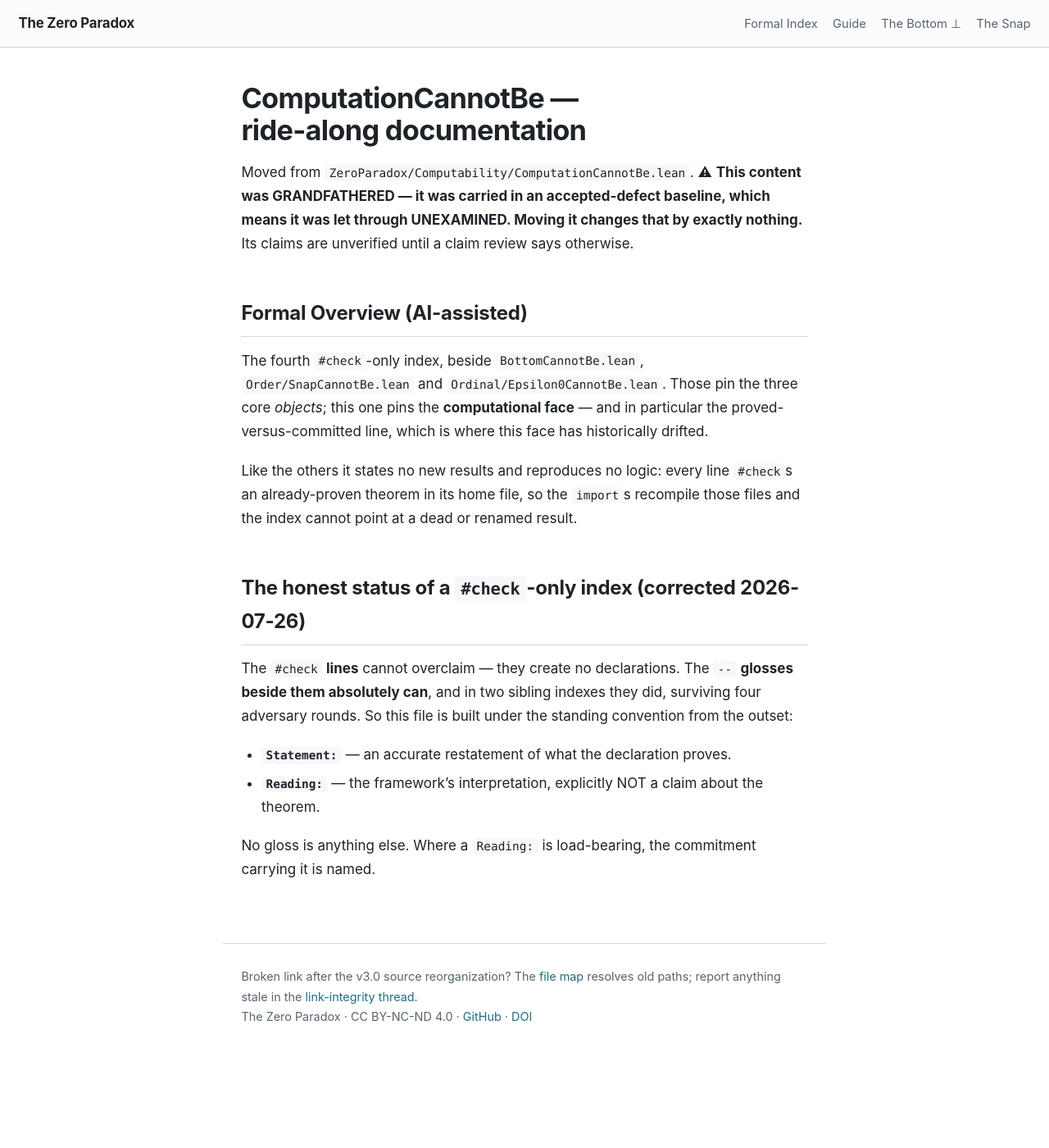
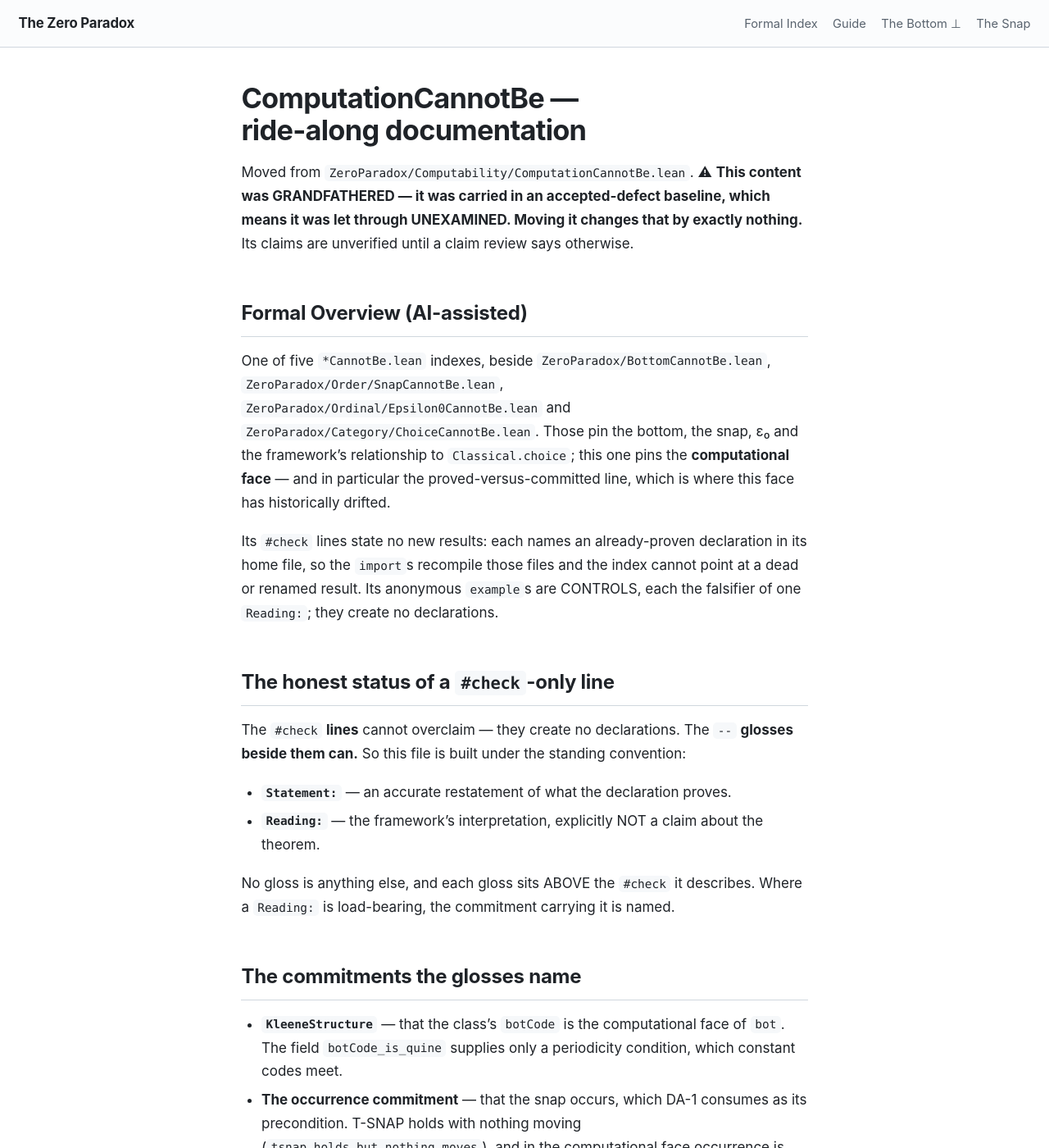
Before and after one commit to timbrigham/ZeroParadox, a Jekyll site: the page built from ZeroParadox/Computability/ComputationCannotBe.md, in a window 1280 px wide and 1400 px high. Shown: the whole window at 82% size. Built offline with Jekyll 4.4.1, drawn with Linux system fonts in a browser that asks for light colours; our own code applies the rules of GitHub Pages for plain Markdown files; some of the changed text lies outside the part shown.

Commit message:
ComputationCannotBe: revalidate every gloss against its elaborated type
Every #check was elaborated (lake env lean) and its gloss compared with the type.
Glosses now sit ABOVE their #check, the placement check_prose reads; below-placement had
paired each gloss with the next line.

Gloss corrections:
- t_comp proves IsQuineAtom q <-> (q = bot AND join identity), not a three-way
  equivalence; da2_bottom_characterization supplies the other leg.
- quine_exists_yet_rice: undecidability is of C over all codes, not membership at the
  fixed point. rice_face_has_bottom: Statement restated as its type.
- da1_closed_concrete: self-execution is DA-1's claim, whose precondition is the
  occurrence commitment; KleeneStructure adds only botCode naming bot. Index
  KleeneStructure.botCode_is_quine: no field relates botCode to bot.
- not_halted_is_stepping_head / forcing_needs_the_binary_split / no_unstarted_state:
  "stepping" includes stepping to itself, so no change of state is supplied.
- machine_snap_impossible: DA-2 is the framework's answer, not the only exit; index
  execution_requires_branching.
- occurrence asymmetry: a resemblance to t_snap_irreversible, recursion-theoretic.
- constant codes meet the periodicity condition trivially, not vacuously.

Controls added as anonymous examples: every Code.const k is a computational quine; c0 is
a Quine atom of MachinePhase while a state sequence there never steps; MachinePhase carries
no SelfCopyRef map. New section IX indexes infinite_iff_exists_selfCopyRef with its scope
fence and no_selfCopyRef_of_finite. Header shortened under check_prose's cap; the
ride-along's stale claims (fourth #check-only index, "like the others") corrected.

Co-Authored-By: Claude Opus 5.5 (1M context) <noreply@anthropic.com>
Claude-Session: https://claude.ai/code/session_01M7PxaZmdYwacRczCRPuVWC

```diff
--- a/ZeroParadox/Computability/ComputationCannotBe.md
+++ b/ZeroParadox/Computability/ComputationCannotBe.md
@@ -4,23 +4,32 @@ Moved from `ZeroParadox/Computability/ComputationCannotBe.lean`. ⚠ **This cont
 
 ## Formal Overview (AI-assisted)
 
-The fourth `#check`-only index, beside `BottomCannotBe.lean`, `Order/SnapCannotBe.lean` and
-`Ordinal/Epsilon0CannotBe.lean`. Those pin the three core *objects*; this one pins the
-**computational face** — and in particular the proved-versus-committed line, which is where
-this face has historically drifted.
+One of five `*CannotBe.lean` indexes, beside `ZeroParadox/BottomCannotBe.lean`,
+`ZeroParadox/Order/SnapCannotBe.lean`, `ZeroParadox/Ordinal/Epsilon0CannotBe.lean` and
+`ZeroParadox/Category/ChoiceCannotBe.lean`. Those pin the bottom, the snap, ε₀ and the framework's
+relationship to `Classical.choice`; this one pins the **computational face** — and in particular the
+proved-versus-committed line, which is where this face has historically drifted.
 
-Like the others it states no new results and reproduces no logic: every line `#check`s an
-already-proven theorem in its home file, so the `import`s recompile those files and the index
-cannot point at a dead or renamed result.
+Its `#check` lines state no new results: each names an already-proven declaration in its home file,
+so the `import`s recompile those files and the index cannot point at a dead or renamed result. Its
+anonymous `example`s are CONTROLS, each the falsifier of one `Reading:`; they create no declarations.
 
-## The honest status of a `#check`-only index (corrected 2026-07-26)
+## The honest status of a `#check`-only line
 
 The `#check` **lines** cannot overclaim — they create no declarations. The `--` **glosses
-beside them absolutely can**, and in two sibling indexes they did, surviving four adversary
-rounds. So this file is built under the standing convention from the outset:
+beside them can.** So this file is built under the standing convention:
 
 * **`Statement:`** — an accurate restatement of what the declaration proves.
 * **`Reading:`** — the framework's interpretation, explicitly NOT a claim about the theorem.
 
-No gloss is anything else. Where a `Reading:` is load-bearing, the commitment carrying it is
-named.
+No gloss is anything else, and each gloss sits ABOVE the `#check` it describes. Where a `Reading:` is
+load-bearing, the commitment carrying it is named.
+
+## The commitments the glosses name
+
+* **`KleeneStructure`** — that the class's `botCode` is the computational face of `bot`. The field
+  `botCode_is_quine` supplies only a periodicity condition, which constant codes meet.
+* **The occurrence commitment** — that the snap occurs, which DA-1 consumes as its precondition.
+  T-SNAP holds with nothing moving (`tsnap_holds_but_nothing_moves`), and in the computational face
+  occurrence is the halting question (`occurs_iff_halts`).
+* **AX-B1** — the binary split that removes an unstarted state (`forcing_needs_the_binary_split`).
```
Also changed, not shown: 1 other file.
